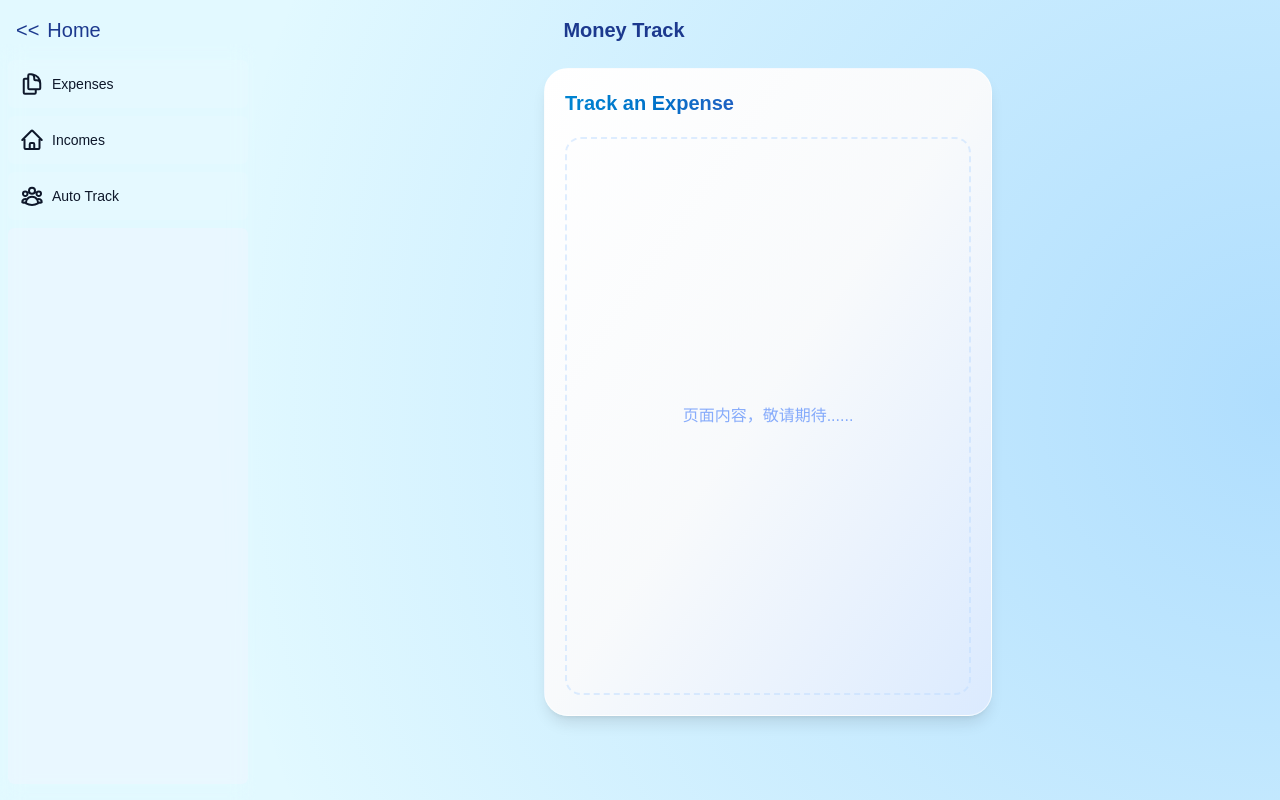
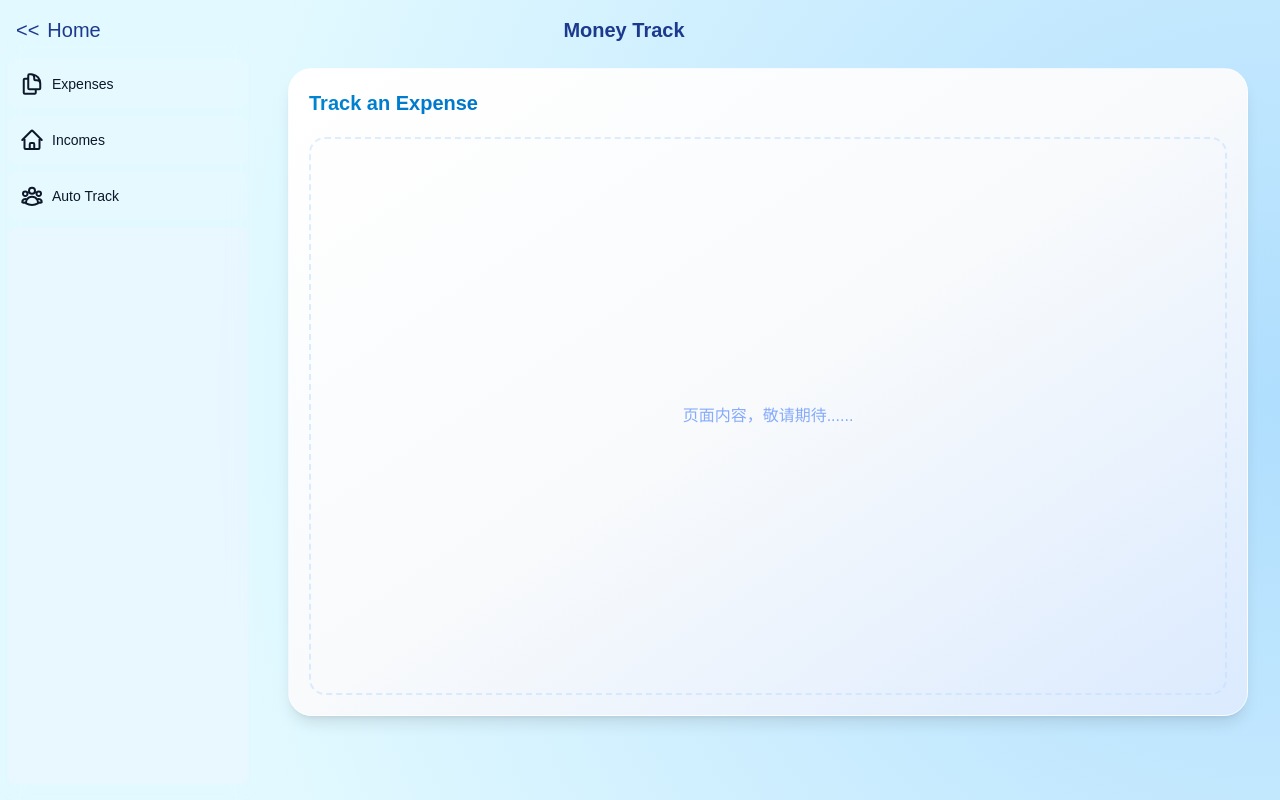
Before and after one commit to Rain045/bill-notion, a Next.js app: page /money_track in a window 1280 px wide. Built offline with nearby package versions, Linux system fonts and the light colour scheme; a web font is replaced by a local one.

Commit message:
Adapted Money Track Sub Page Width

```diff
--- a/app/money_track/auto_track/page.tsx
+++ b/app/money_track/auto_track/page.tsx
@@ -47,7 +47,7 @@ export default function AutoTrackPage() {
   // --- 3. Loading / 骨架屏 (解决服务端渲染不一致问题) ---
   if (!isMounted) {
     return (
-      <div className="h-[81vh] w-full max-w-md mx-auto p-5 rounded-3xl shadow-lg
+      <div className="h-[80vh] w-full mx-auto p-5 rounded-3xl shadow-lg
         bg-slate-50 dark:bg-slate-900 border border-slate-200 dark:border-slate-800">
         {/* 简单的骨架屏占位 */}
         <div className="flex justify-between mb-4">
@@ -61,7 +61,7 @@ export default function AutoTrackPage() {
   // --- 4. 真实渲染 ---
   return (
     <div className="
-      h-[80vh] w-full max-w-md mx-auto p-5 rounded-3xl shadow-lg
+      h-[80vh] w-full mx-auto p-5 rounded-3xl shadow-lg
       bg-gradient-to-tl from-blue-100 via-slate-50 to-white
       dark:from-indigo-900 dark:via-slate-800 dark:to-slate-700
       transition-all duration-500 border border-white/60 dark:border-slate-700/50
--- a/app/money_track/income/page.tsx
+++ b/app/money_track/income/page.tsx
@@ -1,7 +1,7 @@
-export default function IncomesPage() {
+export default function TrackIncomePage() {
   return (
     <div className="
-      h-[81vh] w-full max-w-md mx-auto p-5 rounded-3xl shadow-lg
+      h-[81vh] w-full mx-auto p-5 rounded-3xl shadow-lg
       bg-gradient-to-tl from-blue-100 via-slate-50 to-white
       dark:from-indigo-900 dark:via-slate-800 dark:to-slate-700
       transition-all duration-500 border border-white/60 dark:border-slate-700/50"
--- a/app/money_track/page.tsx
+++ b/app/money_track/page.tsx
@@ -1,7 +1,7 @@
-export default function MoneyTrackHomePage() {
+export default function TrackExpenseHomePage() {
   return (
     <div className="
-      h-[81vh] w-full max-w-md mx-auto p-5 rounded-3xl shadow-lg
+      h-[81vh] w-full mx-auto p-5 rounded-3xl shadow-lg
       bg-gradient-to-tl from-blue-100 via-slate-50 to-white
       dark:from-indigo-900 dark:via-slate-800 dark:to-slate-700
       transition-all duration-500 border border-white/60 dark:border-slate-700/50"
```
